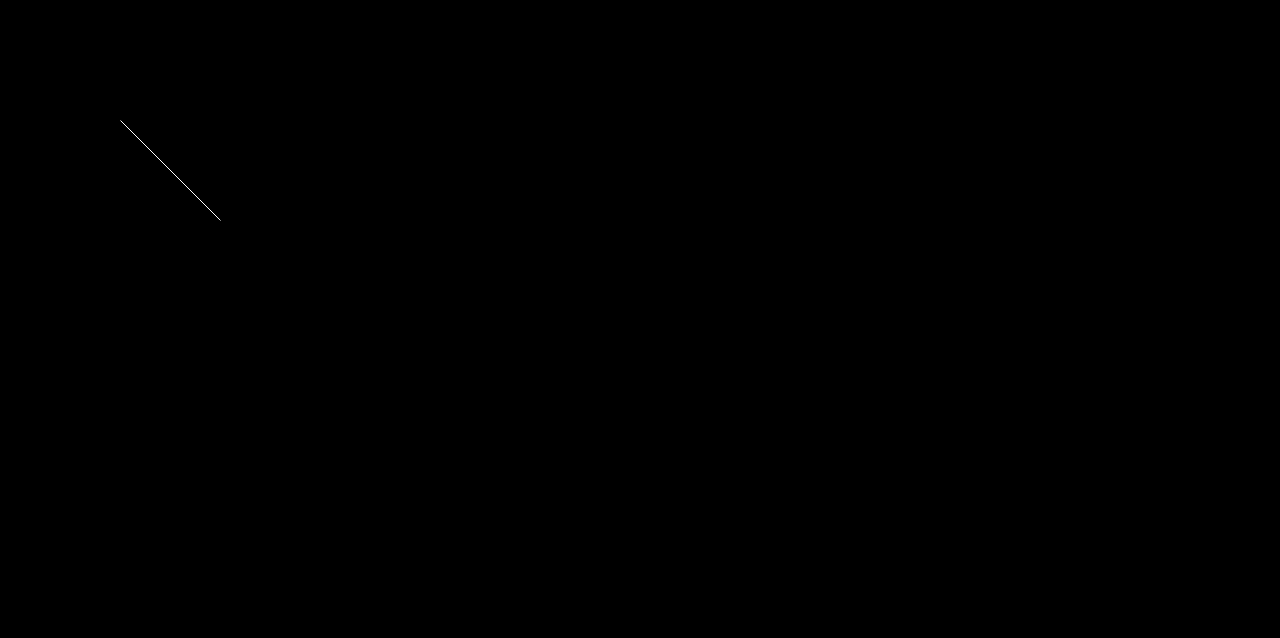
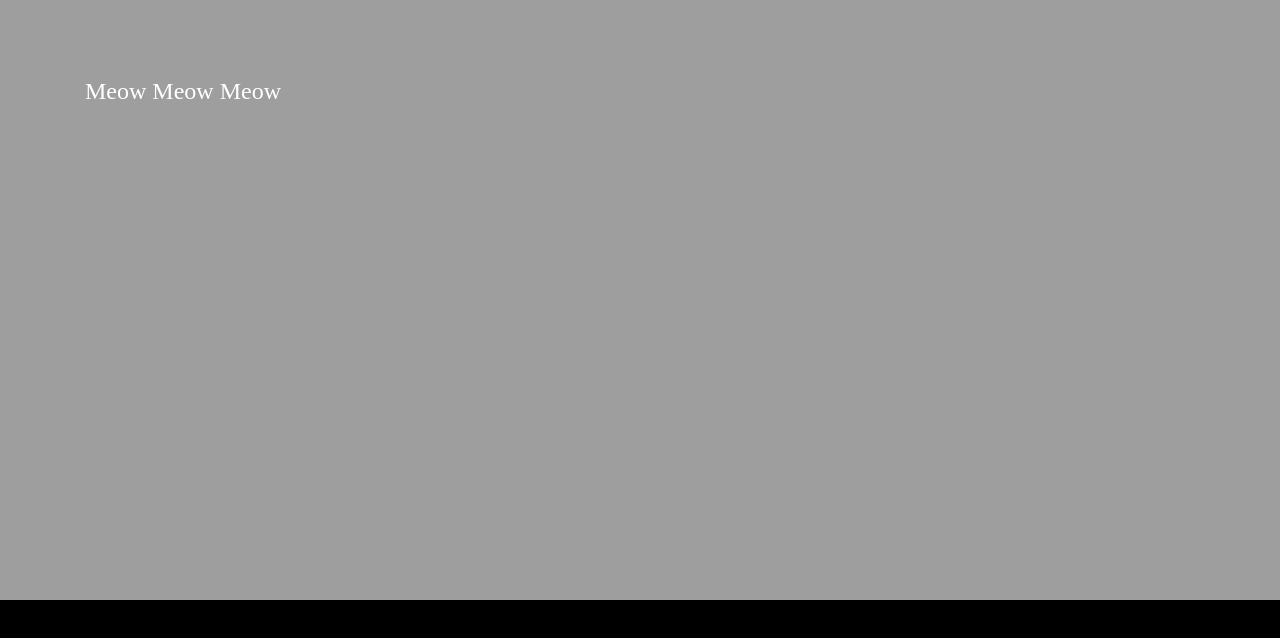
Before and after one commit to DonatasD/word-wars, a website built with Vite: page index.html in a window 1280 px wide. Built offline with nearby package versions, Linux system fonts and the light colour scheme.

Commit message:
Add input and game with word drawer

```diff
--- a/index.html
+++ b/index.html
@@ -9,7 +9,11 @@
     <div id="app">
       <div id="game-wrapper">
         <canvas id="word-wars-game"></canvas>
+        <canvas id="word-wars-user-input"></canvas>
       </div>
+    </div>
+    <div id="images" style="display: none">
+      <img id="letofi" src="./public/letofi.png" />
     </div>
     <script type="module" src="./src/main.ts"></script>
   </body>
--- a/src/flowFieldEffect.ts
+++ /dev/null
@@ -1,32 +0,0 @@
-export class FlowFieldEffect {
-  ctx: CanvasRenderingContext2D;
-  width;
-  height;
-  x;
-  y;
-  constructor(ctx: CanvasRenderingContext2D, width, heigh) {
-    this.ctx = ctx;
-    this.ctx.strokeStyle = "white";
-    this.width = width;
-    this.height = heigh;
-    this.x = 0;
-    this.y = 0;
-  }
-
-  draw(x, y) {
-    // this.ctx.clearRect(0, 0, this.width, this.height);
-    this.ctx.beginPath();
-    this.ctx.moveTo(x, y);
-    this.ctx.lineTo(x + 100, y + 100);
-    this.ctx.stroke();
-  }
-
-  animate() {
-    this.ctx.clearRect(0, 0, this.width, this.height);
-    this.draw(this.x, this.y);
-    this.x += 0.25;
-    this.y += 0.25;
-    console.log("animate");
-    requestAnimationFrame(this.animate.bind(this));
-  }
-}
--- /dev/null
+++ b/src/game/background.ts
@@ -0,0 +1,19 @@
+export class Background {
+  ctx: CanvasRenderingContext2D;
+  img: HTMLImageElement;
+
+  constructor(ctx: CanvasRenderingContext2D, img: HTMLImageElement) {
+    this.ctx = ctx;
+    this.img = img;
+  }
+
+  draw() {
+    this.ctx.drawImage(
+      this.img,
+      0,
+      0,
+      this.ctx.canvas.width,
+      this.ctx.canvas.height,
+    );
+  }
+}
--- /dev/null
+++ b/src/game/game.ts
@@ -0,0 +1,71 @@
+import { WordDrawer } from "./wordDrawer.ts";
+import { Input } from "../input.ts";
+import { Background } from "./background.ts";
+import { Keyboard } from "./keyboard.ts";
+
+export class Game {
+  canvasGame: HTMLCanvasElement;
+  canvasInput: HTMLCanvasElement;
+  wordDrawer: WordDrawer;
+  input: Input;
+  background: Background;
+  keyboard: Keyboard;
+
+  constructor() {
+    this.canvasGame = <HTMLCanvasElement>(
+      document.getElementById("word-wars-game")
+    );
+    this.canvasInput = <HTMLCanvasElement>(
+      document.getElementById("word-wars-user-input")
+    );
+    const gameCtx = this.canvasGame.getContext("2d");
+    this.background = new Background(
+      gameCtx!,
+      <HTMLImageElement>document.getElementById("letofi"),
+    );
+    this.wordDrawer = new WordDrawer(gameCtx!);
+    this.wordDrawer.addWord({
+      text: "Meow Meow Meow",
+      position: { x: 0, y: 24 },
+      style: {
+        fontSize: 24,
+        fontFamily: "Serif",
+        color: "#ffffff",
+      },
+      velocity: {
+        x: 5,
+        y: 5,
+      },
+    });
+    const inputCtx = this.canvasInput.getContext("2d");
+    this.input = new Input(inputCtx!);
+    this.keyboard = new Keyboard(this.input);
+    this.init();
+  }
+
+  private init() {
+    this.initCanvas();
+    this.keyboard.init();
+
+    window.addEventListener("resize", () => {
+      this.initCanvas();
+    });
+  }
+
+  private initCanvas() {
+    this.canvasInput.width = window.innerWidth;
+    this.canvasInput.height = 200;
+    this.canvasInput.style.background = "#000000";
+    this.canvasGame.width = window.innerWidth;
+    this.canvasGame.height = window.innerHeight - 200;
+    this.canvasGame.style.background = "#000000";
+  }
+
+  public start() {
+    this.background.draw();
+    this.wordDrawer.moveWords();
+    this.wordDrawer.drawWords();
+    this.input.draw();
+    requestAnimationFrame(this.start.bind(this));
+  }
+}
--- /dev/null
+++ b/src/game/keyboard.ts
@@ -0,0 +1,39 @@
+import { Input } from "../input.ts";
+
+export class Keyboard {
+  input: Input;
+
+  constructor(input: Input) {
+    this.input = input;
+  }
+
+  init() {
+    window.addEventListener("keypress", (e) => {
+      console.log(e);
+      switch (e.key) {
+        case "Enter": {
+          if (this.input.getValue().length > 0) {
+            this.input.setValue("");
+            // TODO submit
+          }
+          break;
+        }
+        default: {
+          if (e.key.length === 1) {
+            this.input.setValue(this.input.getValue() + e.key);
+          }
+        }
+      }
+    });
+
+    window.addEventListener("keydown", (e) => {
+      switch (e.key) {
+        case "Backspace": {
+          const value = this.input.getValue();
+          this.input.setValue(value.substring(0, value.length - 1));
+          break;
+        }
+      }
+    });
+  }
+}
--- /dev/null
+++ b/src/game/wordDrawer.ts
@@ -0,0 +1,52 @@
+import { Word } from "../types.ts";
+
+export class WordDrawer {
+  private ctx: CanvasRenderingContext2D;
+  private words: Word[] = [];
+
+  constructor(ctx: CanvasRenderingContext2D) {
+    this.ctx = ctx;
+  }
+
+  public addWord(word: Word) {
+    this.words.push(word);
+  }
+
+  public drawWords() {
+    this.words.forEach((word) => {
+      this.drawWord(word);
+    });
+  }
+
+  private drawWord(word: Word) {
+    const {
+      text,
+      position,
+      style: { fontSize, fontFamily, color },
+    } = word;
+    this.ctx.font = `${fontSize}px ${fontFamily}`;
+    this.ctx.fillStyle = color;
+    this.ctx.fillText(text, position.x, position.y);
+  }
+
+  public moveWords() {
+    this.words.forEach((word) => {
+      const predictedWidth = this.ctx.measureText(word.text).width;
+      const predictedHeigh = word.style.fontSize;
+      const endX = word.position.x + predictedWidth + word.velocity.x;
+      if (endX > this.ctx.canvas.width || word.position.x < 0) {
+        word.velocity.x *= -1;
+        // console.log(word.position, predictedWidth);
+      }
+      if (
+        word.position.y > this.ctx.canvas.height ||
+        word.position.y < predictedHeigh
+      ) {
+        word.velocity.y *= -1;
+        // console.log(word.position, predictedHeigh);
+      }
+      word.position.x += word.velocity.x;
+      word.position.y += word.velocity.y;
+    });
+  }
+}
--- a/src/index.scss
+++ b/src/index.scss
@@ -1,4 +1,13 @@
+* {
+    padding: 0;
+    margin: 0;
+}
+
 body {
     background: black;
-    overflow:hidden;
+    overflow: hidden;
 }
+
+#images {
+    display: none;
+}
--- /dev/null
+++ b/src/input.ts
@@ -0,0 +1,43 @@
+export class Input {
+  ctx: CanvasRenderingContext2D;
+  private value: string;
+  private limit?: number;
+
+  constructor(ctx: CanvasRenderingContext2D, value: string = "") {
+    this.ctx = ctx;
+    this.value = value;
+  }
+
+  draw() {
+    this.ctx.clearRect(0, 0, this.ctx.canvas.width, this.ctx.canvas.height);
+    this.ctx.font = "120px Serif";
+    this.ctx.fillStyle = "#ffffff";
+    this.ctx.textBaseline = "middle";
+    this.ctx.textAlign = "center";
+    this.ctx.fillText(
+      this.value,
+      this.ctx.canvas.width / 2,
+      this.ctx.canvas.height / 2,
+    );
+  }
+
+  getValue() {
+    return this.value;
+  }
+
+  setValue(value: string) {
+    if (
+      (this.limit && this.limit < this.value.length) ||
+      this.value.length > value.length
+    ) {
+      this.limit = undefined;
+    }
+    if (!this.limit) {
+      if (this.ctx.measureText(value).width <= this.ctx.canvas.width) {
+        this.value = value;
+      } else {
+        this.limit = this.value.length;
+      }
+    }
+  }
+}
--- a/src/main.ts
+++ b/src/main.ts
@@ -1,18 +1,37 @@
 import "./index.scss";
-import { FlowFieldEffect } from "./flowFieldEffect.ts";
+import { Game } from "./game/game.ts";
+// import { Input } from "./input.ts";
+//
+// const canvasGame = <HTMLCanvasElement>document.getElementById("word-wars-game");
+// const canvasInput = <HTMLCanvasElement>(
+//   document.getElementById("word-wars-user-input")
+// );
+// const letofiImage = <HTMLImageElement>document.getElementById("letofi");
+// const gameCtx = canvasGame.getContext("2d");
+// const inputCtx = canvasInput.getContext("2d");
+// const inputWord = "";
 
-const canvas = <HTMLCanvasElement>document.getElementById("word-wars-game");
-const ctx = canvas.getContext("2d");
-canvas.width = window.innerWidth;
-canvas.height = window.innerHeight;
+// const init = () => {
+//   canvasInput.width = window.innerWidth;
+//   canvasInput.height = 200;
+//   canvasInput.style.background = "#000000";
+//   canvasGame.width = window.innerWidth;
+//   canvasGame.height = window.innerHeight - 200;
+//   canvasGame.style.background = "#000000";
+// };
 
-const flowField = new FlowFieldEffect(ctx, canvas.width, canvas.height);
-flowField.animate();
+// init();
+const game = new Game();
+game.start();
+// const input = new Input(inputCtx!, inputWord);
+// input.draw();
 
-window.addEventListener("resize", () => {
-  cancelAnimationFrame();
-  canvas.width = window.innerWidth;
-  canvas.height = window.innerHeight;
-  const flowField = new FlowFieldEffect(ctx, canvas.width, canvas.height);
-  flowField.animate();
-});
+// window.addEventListener("resize", () => {
+//   // cancelAnimationFrame();
+//   init();
+// });
+
+// window.addEventListener("keypress", (e) => {
+//   input.setInput(e.key);
+//   console.log(e.key);
+// });
--- a/vite.config.ts
+++ b/vite.config.ts
@@ -8,6 +8,7 @@ export default defineConfig({
   plugins: [
     eslintPlugin({
       cache: false,
+      emitWarning: true,
       include: ["./src//*.ts"],
       exclude: [],
     }),
```
Also changed, not shown: src/game.ts (deleted, +0 -22 lines), src/types.ts (+7 -1 lines), src/wordDrawer.ts (deleted, +0 -41 lines), 1 other file.
